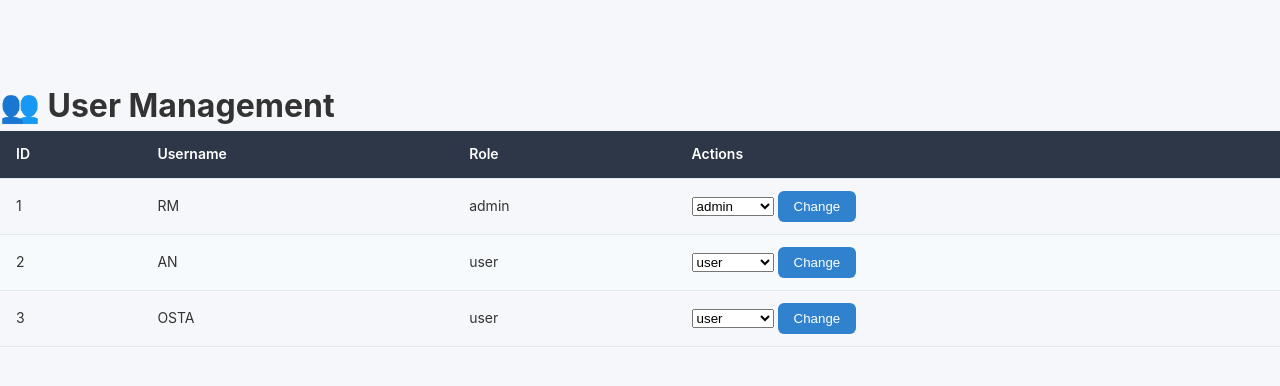
After one commit to romahawk/supply_tracker, a Flask app: page /admin/user_management in a window 1280 px wide. The commit adds this page. Shown: the top 386 px of the page. Run offline with Flask 3, Linux system fonts and the light colour scheme; a user stored in the database is signed in.

Commit message:
feat(admin): Implement User Management page with role-changing functionality
- Added /admin/user_management route restricted to admins
- Displayed all users in a table with ID, username, and current role
- Enabled role updates via dropdown and form submission
- Integrated with navigation bar under "👥 Manage Users"

```diff
--- a/app/routes/__init__.py
+++ b/app/routes/__init__.py
@@ -17,6 +17,7 @@ def register_routes(app):
     from .onboarding_routes import onboarding_bp
     from .analytics_routes import analytics_bp
     from .products_routes import products_bp
+    from .admin_routes import admin_bp
     import time
 
 
@@ -33,3 +34,4 @@ def register_routes(app):
     app.context_processor(inject_globals)
     app.config['VERSION'] = str(int(time.time()))
     app.register_blueprint(products_bp)
+    app.register_blueprint(admin_bp)
--- /dev/null
+++ b/app/routes/admin_routes.py
@@ -0,0 +1,32 @@
+from flask import Blueprint, render_template, redirect, url_for, flash, request
+from flask_login import login_required, current_user
+from app.models import User, db
+from app.roles import can_view_all
+
+admin_bp = Blueprint('admin', __name__)
+
+@admin_bp.route('/admin/user_management')
+@login_required
+def user_management():
+    if current_user.role != 'admin':
+        flash("Access denied: Admins only.", "danger")
+        return redirect(url_for('dashboard.dashboard'))
+
+    users = User.query.all()
+    return render_template('admin_users.html', users=users)
+
+@admin_bp.route('/admin/change-role/<int:user_id>', methods=['POST'])
+@login_required
+def change_role(user_id):
+    if current_user.role != 'admin':
+        flash("Access denied: Admins only.", "danger")
+        return redirect(url_for('dashboard.dashboard'))
+
+    user = User.query.get_or_404(user_id)
+    new_role = request.form.get('new_role')
+    if new_role:
+        user.role = new_role
+        db.session.commit()
+        flash(f"Role for {user.username} updated to {new_role}.", "success")
+
+    return redirect(url_for('admin.user_management'))
--- /dev/null
+++ b/app/templates/admin_users.html
@@ -0,0 +1,36 @@
+{% extends "base_clean.html" %}
+{% block title %}User Management{% endblock %}
+
+{% block body %}
+<h1 class="text-2xl font-bold mb-4">👥 User Management</h1>
+
+<table class="table-auto w-full text-sm border">
+  <thead class="bg-gray-200">
+    <tr>
+      <th class="p-2 border">ID</th>
+      <th class="p-2 border">Username</th>
+      <th class="p-2 border">Role</th>
+      <th class="p-2 border">Actions</th>
+    </tr>
+  </thead>
+  <tbody>
+    {% for user in users %}
+    <tr class="even:bg-gray-100">
+      <td class="p-2 border">{{ user.id }}</td>
+      <td class="p-2 border">{{ user.username }}</td>
+      <td class="p-2 border">{{ user.role }}</td>
+      <td class="p-2 border">
+        <form method="POST" action="{{ url_for('admin.change_role', user_id=user.id) }}" class="inline">
+          <select name="new_role" class="text-sm px-2 py-1 border rounded">
+            <option value="user" {% if user.role == 'user' %}selected{% endif %}>user</option>
+            <option value="admin" {% if user.role == 'admin' %}selected{% endif %}>admin</option>
+            <option value="superuser" {% if user.role == 'superuser' %}selected{% endif %}>superuser</option>
+          </select>
+          <button type="submit" class="bg-blue-500 text-white px-2 py-1 rounded text-xs ml-1">Change</button>
+        </form>
+      </td>
+    </tr>
+    {% endfor %}
+  </tbody>
+</table>
+{% endblock %}
```
Also changed, not shown: app/templates/_navbar.html (+23 -6 lines), instance/supply_tracker.db.
